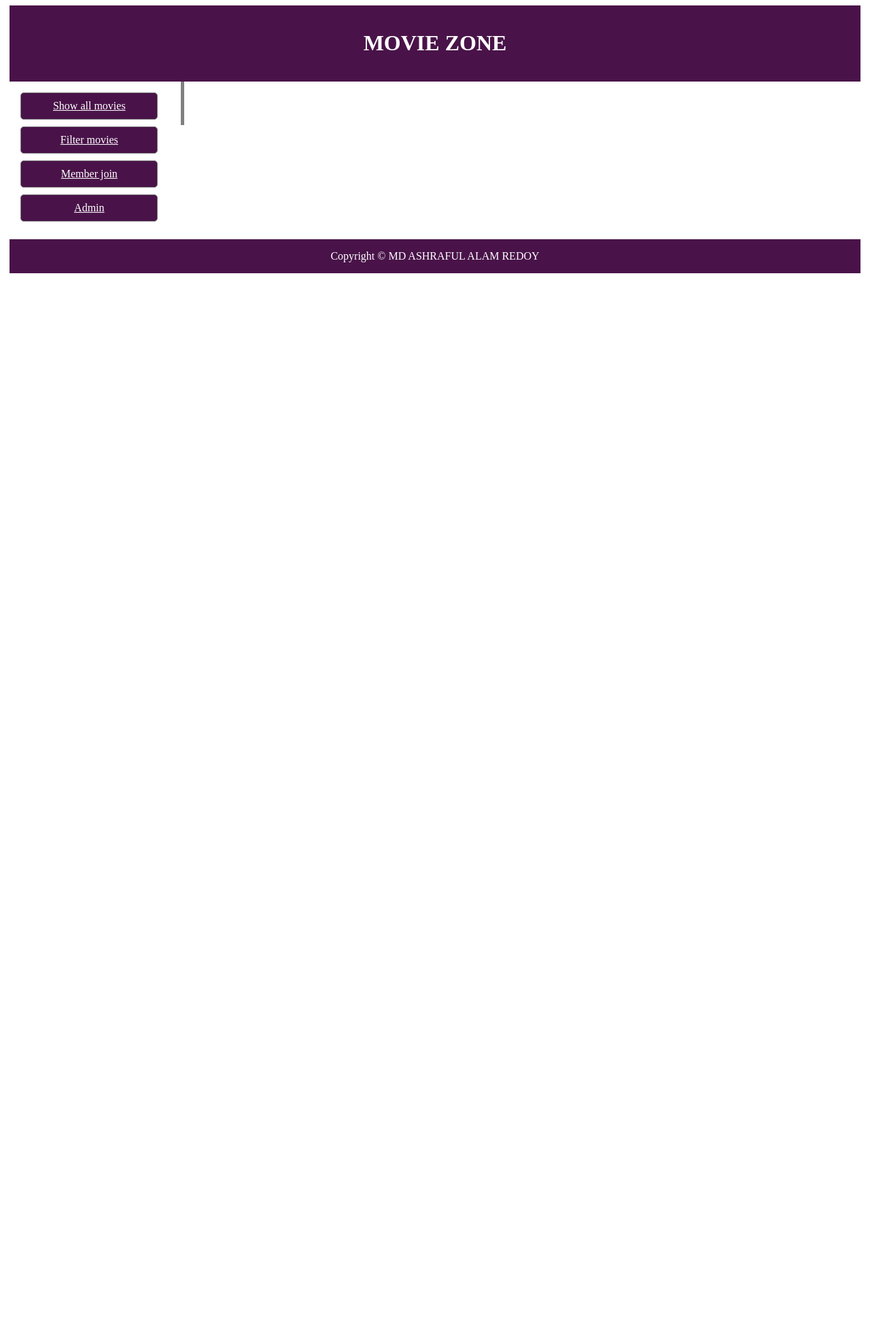
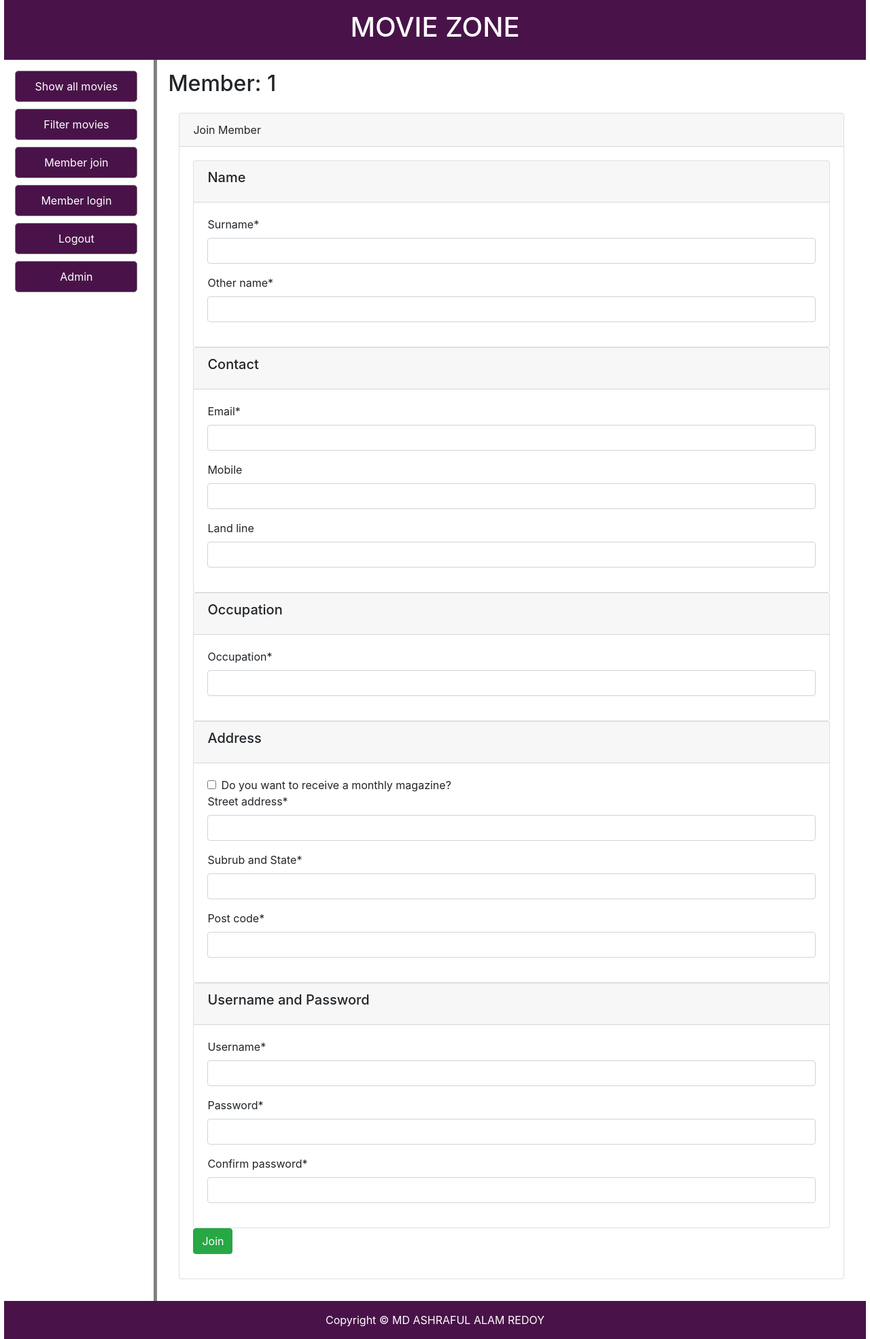
Before and after one commit to rHafijur/moviezone, a PHP site: the page made by index.php in a window 1280 px wide. Shown: the whole page at 68% size. Before the commit the page ends 402 px from the top, so only its background shows below. Run offline with PHP 8.4, Linux system fonts and the light colour scheme; the visitor is signed in with stand-in values (Sample User, id 1); data that the repository does not hold is empty.

Commit message:
member join and member login ready

```diff
--- a/admin/html/edit_member_form.html
+++ b/admin/html/edit_member_form.html
@@ -66,9 +66,9 @@
                                 <h5 class="card-title">Address</h5>
                             </div>
                             <div class="card-body">
-                                <div class="form-group">
-                                    <label>Do you want to receive a monthly magazine?*</label>
-                                    <input type="checkbox" value="1" name="magazine"  class="form-control">
+                                <div class="form-check">
+                                        <input type="checkbox" value="1"name="magazine"  class="form-check-input">
+                                        <label class="form-check-label">Do you want to receive a monthly magazine?</label>
                                 </div>
                                 <div class="form-group">
                                     <label>Street address*</label>
--- a/admin/html/leftnav.html
+++ b/admin/html/leftnav.html
@@ -1,7 +1,7 @@
 <!-- left navigation panel loaded by php code -->
-<a href="#" class="button" onclick="movieShowAllClick();">Show all movies</a>
-<a href="#" class="button" onclick="movieFilterClick();">Filter movies</a>
+<a href="../index.php?page=add_member" class="button">Add member</a>
 <a href="#" class="button" onclick="searchMemberPage();">Edit/Delete member</a>
 <a href="#" class="button" onclick="addNewMovie();">Add new movies</a>
 <a href="#" class="button" onclick="searchPage();">Edit/Delete movies</a>
-<a href="#" class="button">Admin</a>
+<a href="" class="button">Admin</a>
+<a href="logout.php" class="button" onclick="movieShowAllClick();">logout</a>
--- a/css/moviezone.css
+++ b/css/moviezone.css
@@ -50,7 +50,7 @@ div#id_right {
 div#id_content {
     padding: 1em;
     overflow: hidden;
-	float: left;
+	/* float: left; */
 	clear: both;
 }
 
--- a/html/join_member.html
+++ b/html/join_member.html
@@ -57,9 +57,9 @@
                                 <h5 class="card-title">Address</h5>
                             </div>
                             <div class="card-body">
-                                <div class="form-group">
-                                    <label>Do you want to receive a monthly magazine?*</label>
-                                    <input type="checkbox" value="1"name="magazine"  class="form-control">
+                                <div class="form-check">
+                                        <input type="checkbox" value="1"name="magazine"  class="form-check-input">
+                                        <label class="form-check-label">Do you want to receive a monthly magazine?</label>
                                 </div>
                                 <div class="form-group">
                                     <label>Street address*</label>
--- a/html/leftnav.html
+++ b/html/leftnav.html
@@ -2,4 +2,6 @@
 <a href="#" class="button" onclick="movieShowAllClick();">Show all movies</a>
 <a href="#" class="button" onclick="movieFilterClick();">Filter movies</a>
 <a href="#" class="button" onclick="showMemberJoinPage()">Member join</a>
+<a href="member_login.php" class="button">Member login</a>
+<a href="logout.php" class="button">Logout</a>
 <a href="admin" class="button">Admin</a>
--- a/index.php
+++ b/index.php
@@ -15,6 +15,9 @@ require_once('moviezone_main.php');
 	<link rel="stylesheet" type="text/css" href="css/moviezone.css">
 	<script src="js/ajax.js"></script>
 	<script src="js/moviezone.js"></script>
+	<link rel="stylesheet" href="https://stackpath.bootstrapcdn.com/bootstrap/4.3.1/css/bootstrap.min.css" integrity="sha384-ggOyR0iXCbMQv3Xipma34MD+dH/1fQ784/j6cY/iJTQUOhcWr7x9JvoRxT2MZw1T" crossorigin="anonymous">
+    <script src="https://stackpath.bootstrapcdn.com/bootstrap/4.3.1/js/bootstrap.min.js" integrity="sha384-JjSmVgyd0p3pXB1rRibZUAYoIIy6OrQ6VrjIEaFf/nJGzIxFDsf4x0xIM+B07jRM" crossorigin="anonymous"></script>
+
 </head>
 
 <body>
@@ -32,6 +35,16 @@ require_once('moviezone_main.php');
 		<!-- top navigation area -->
 		<div id="id_topnav">
 			<!-- the top navigation panel is loaded on demand using Ajax (see js code) -->
+
+		</div>
+		<div>
+		<?php
+			session_start();
+			if(isset($_SESSION['member'])){
+				print "<h2>Member: ".$_SESSION['member']."</h2>";
+			}
+			session_abort();
+			?>
 		</div>
 		<div id="id_content"></div>
 		<?php
--- a/js/moviezone.js
+++ b/js/moviezone.js
@@ -1,9 +1,15 @@
 /*Use onload event to load the page with random cars
 */
 window.addEventListener("load", function(){
-    makeAjaxGetRequest('moviezone_main.php', 'cmd_movie_select_random', null, updateContent);
+	if(window.location.search.substr(1)=='page=add_member'){
+		makeAjaxGetRequest('moviezone_main.php', 'cmd_join_member', null, updateContent);
+		document.getElementById('id_topnav').style.display = "none";
+	}else{
+	makeAjaxGetRequest('moviezone_main.php', 'cmd_movie_select_random', null, updateContent);
 	//show the top navigation panel
 	document.getElementById('id_topnav').style.display = "none";
+	}
+
 });
 
 /*Handles onchange event to filter the car database
--- /dev/null
+++ b/logout.php
@@ -0,0 +1,6 @@
+<?php
+session_start();
+session_destroy();
+session_abort();
+header('location:index.php');
+?>
--- a/moviezone_config.php
+++ b/moviezone_config.php
@@ -21,6 +21,7 @@ define ('CMD_MOVIE_SELECT_ALL', 'cmd_movie_select_all');
 define ('CMD_MOVIE_FILTER', 'cmd_movie_filter'); //filter movie by submitted parameters
 define ('CMD_JOIN_MEMBER', 'cmd_join_member'); //loads member join page
 define ('CMD_SAVE_MEMBER', 'cmd_save_member'); //insert member data to the database
+define ('CMD_AUTHENTICATION', 'cmd_authentication'); //create auth request
 
 //define error messages
 define ('errSuccess', 'SUCCESS'); //no error, command is successfully executed
--- a/moviezone_controller.php
+++ b/moviezone_controller.php
@@ -68,6 +68,9 @@ class MovieZoneController {
 			case CMD_SAVE_MEMBER:
 				$this->saveMember();
 				break;
+			case CMD_AUTHENTICATION:
+				$this->authenticate();
+				break;
 			default:
 				$this->handleSelectRandomMovieRequest();
 				break;
@@ -85,6 +88,27 @@ class MovieZoneController {
 				$_SESSION['success']='Member Joined successfully';
 				session_abort();
 				header('location:index.php');
+			}
+
+	}
+	/*authenticate a member
+	*/
+	private function authenticate() {
+		$user = $this->model->authenticate($_POST);
+			$error = $this->model->getError();
+			if (!empty($error)){
+				$this->view->showError($error);
+			}else{
+				if(count($user)>0){
+					session_start();
+					$_SESSION['member']=$user[0]['username'];
+					// session_abort();
+					// var_dump($_SESSION['member']);
+					// exit();
+					header('location:index.php');
+				}else{
+					header('location:member_login.php');
+				}
 			}
 
 	}
--- a/moviezone_dba.php
+++ b/moviezone_dba.php
@@ -280,6 +280,33 @@ class DBAdaper {
 
 		return $result;
 	}
+	public function findMember($data) {
+		$result = null;
+		$uname=$data['user_name'];
+		$password=$data['password'];
+		$this->dbError = null; //reset the error message before any execution
+		if ($this->dbConn != null) {
+			try {
+				//Make a prepared query so that we can use data binding and avoid SQL injections.
+				//(modify suit the A2 member table)
+				$smt = $this->dbConn->prepare(
+				"SELECT * from member where
+					username='$uname' and password='$password'");
+				//Execute the query
+				$smt->execute();
+				$result = $smt->fetchAll(PDO::FETCH_ASSOC);
+				//use PDO::FETCH_BOTH to have both column name and column index
+				//$result = $sql->fetchAll(PDO::FETCH_BOTH);
+			}catch (PDOException $e) {
+				//Return the error message to the caller
+				$this->dbError = $e->getMessage();
+				$result = null;
+			}
+		} else {
+			$this->dbError = MSG_ERR_CONNECTION;
+		}
+		return $result;
+	}
 
 	/*Select an existing movie from the movie table
 	@param $condition: is an associative array of movie's details you want to match
--- a/moviezone_model.php
+++ b/moviezone_model.php
@@ -49,7 +49,7 @@ class MovieZoneModel {
 	/*Insert a member to the database
 	*/
 	public function saveMember($data) {
-		var_dump($data);
+		// var_dump($data);
 		if($data['password']!=$data['con_pass']){
 			$this->error="Password and confirm password did not match";
 			return;
@@ -80,6 +80,16 @@ class MovieZoneModel {
 	public function selectRandomMovie($max) {
 		$this->dbAdapter->dbOpen();
 		$result = $this->dbAdapter->movieSelectRandom($max);
+		$this->dbAdapter->dbClose();
+		$this->error = $this->dbAdapter->lastError();
+
+		return $result;
+	}
+	/*Selects randomly a $max number of movie from the database
+	*/
+	public function authenticate($data) {
+		$this->dbAdapter->dbOpen();
+		$result = $this->dbAdapter->findMember($data);
 		$this->dbAdapter->dbClose();
 		$this->error = $this->dbAdapter->lastError();
 
--- a/moviezone_view.php
+++ b/moviezone_view.php
@@ -116,6 +116,7 @@ class MovieZoneView {
 		$tagline = $movie['tagline'];
 		$genre = $movie['genre'];
 		$title = $movie['title'];
+		$book_button="";
 		print "
 		<div class='movie_card'>
 			<div class='title'>$title</div>
```
Also changed, not shown: member_login.php (added, +56 -0 lines).
